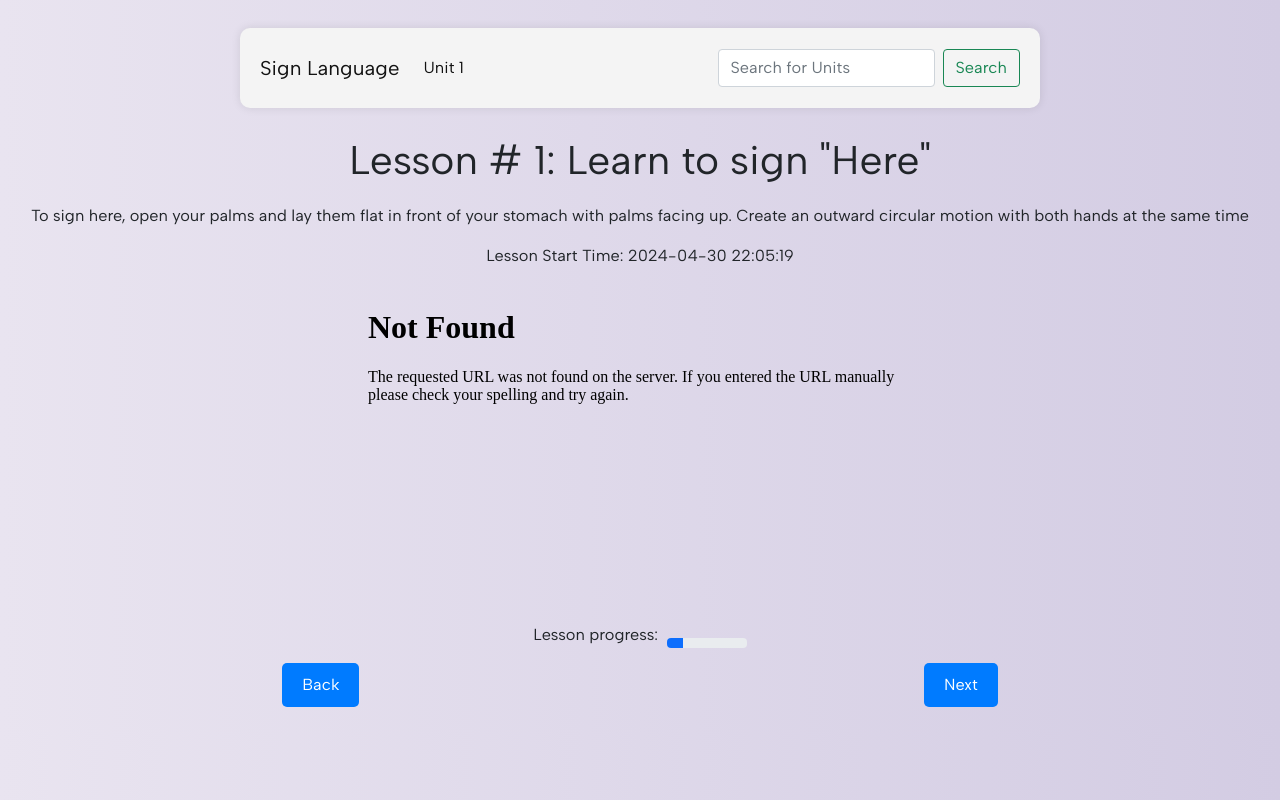
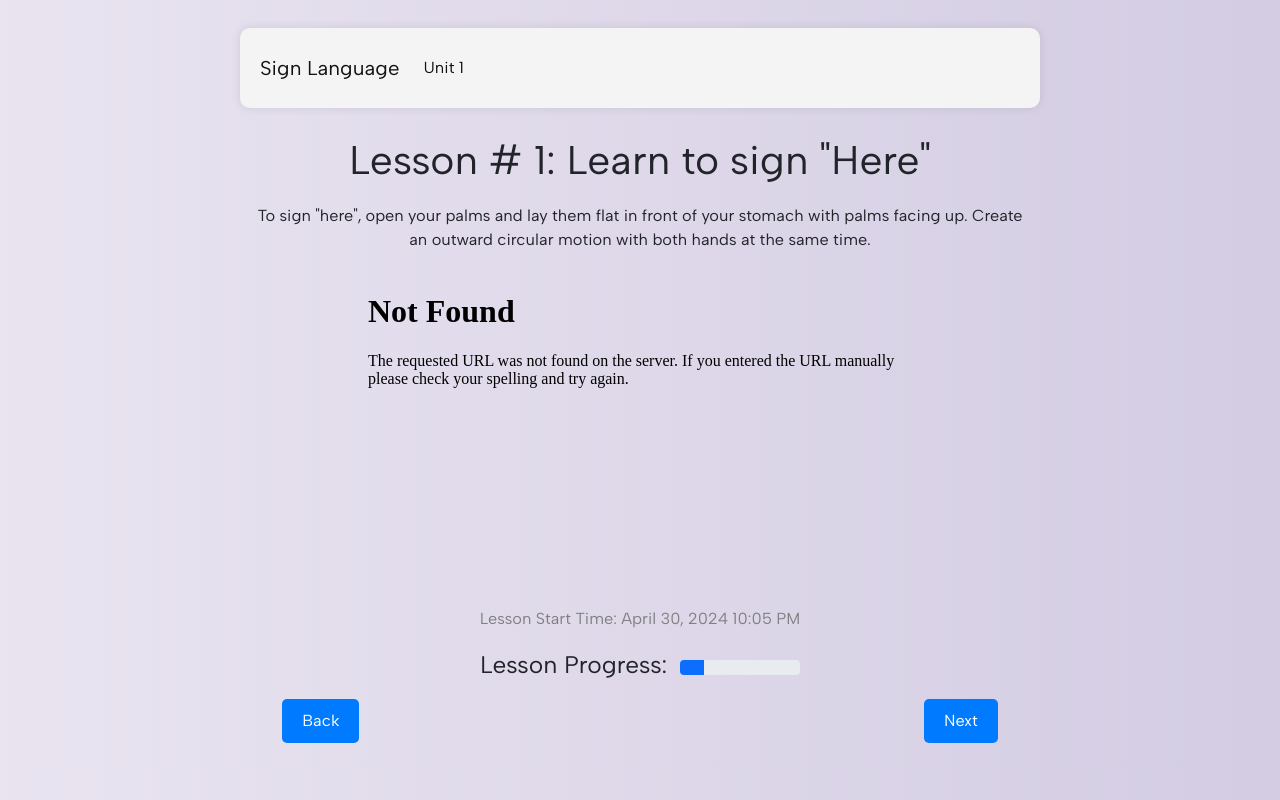
Before and after one commit to shreeyapatell/uidesign-final, a Flask app: page /learn/1 in a window 1280 px wide. Run offline with Flask 3, Linux system fonts and the light colour scheme; some libraries are stand-ins or nearby versions.

Commit message:
changed font, formatting of learn page. made quiz videos embedded.

```diff
--- a/server.py
+++ b/server.py
@@ -8,7 +8,7 @@ lessons= {
     "1": {"lesson_id": "1",
     "title": "Learn to sign \"Here\"",
     "video": "/static/files/here.mp4",
-    "text": "To sign here, open your palms and lay them flat in front of your stomach with palms facing up. Create an outward circular motion with both hands at the same time",
+    "text": "To sign \"here\", open your palms and lay them flat in front of your stomach with palms facing up. Create an outward circular motion with both hands at the same time.",
     "next_lesson": "2",
     "prev_lesson": "beg"
     },
@@ -36,7 +36,7 @@ lessons= {
     "5": {"lesson_id": "5",
     "title": "Learn to sign \"Go Forward\"",
     "video": "/static/files/proceed.mp4",
-    "text": "To sign \"go forward\", on both hands, extend all fingers and keep them together. Keep your palms facing towards you, and move both hands in a forward motion.",
+    "text": "To sign \"go forward\", on both hands, keep your palms facing towards you, with the fingers together and facing each other. Move both hands in a forward motion.",
     "next_lesson": "end",
     "prev_lesson": "4"
     }
@@ -46,35 +46,34 @@ lessons= {
 quiz_questions = {
     "1": {"quiz_id": "1",
     "title": "What is the sign for \"Behind\" ",
-    "video1": "https://www.youtube.com/embed/NJbkr3BerEU?si=McXm3adcEVxfoakx",
-    "video2": "https://www.youtube.com/embed/VoetY5cF1Oo?si=m4omJGl_KJk_wUao",
-    "video3": "https://www.youtube.com/embed/bsYCP5SEHSk?si=ucJd7EDJxQHm6A9Q",
-    "correct_answer": "https://www.youtube.com/embed/VoetY5cF1Oo?si=m4omJGl_KJk_wUao",
+    "video1": "/static/files/left.mp4",
+    "video2": "/static/files/behind.mp4",
+    "video3": "/static/files/proceed.mp4",
+    "correct_answer": "/static/files/behind.mp4",
     "next_q": "2",
     "prev_q": "beg"
     },
     "2": {
         "quiz_id": "2",
         "title": "What is the sign for \"Right\"",
-        "video1": "https://www.youtube.com/embed/VoetY5cF1Oo?si=Xcvr84frYjrnyXRo",
-        "video2": "https://www.youtube.com/embed/rVE_TKIclps?si=bwHg9Q2Es8s4uH5G",
-        "video3": "https://www.youtube.com/embed/0nq-8ZTXrFo?si=KlR82HUW6y5H70eT",
-        "correct_answer": "https://www.youtube.com/embed/0nq-8ZTXrFo?si=KlR82HUW6y5H70eT",
+        "video1": "/static/files/behind.mp4",
+        "video2": "/static/files/left.mp4",
+        "video3": "/static/files/right.mp4",
+        "correct_answer": "/static/files/right.mp4",
         "next_q": "3",
         "prev_q": "1"
     },
     "3": {
         "quiz_id": "3",
         "title": "What is the sign for \"Here\"",
-        "video1": "https://www.youtube.com/embed/rVE_TKIclps?si=t7pu1oFYsP6turCy",
-        "video2": "https://www.youtube.com/embed/2dALbgMQWmk?si=LSCFAD5jdV8bznOw",
-        "video3": "https://www.youtube.com/embed/NH2cqOYnQYY?si=PAVMxWhO-8-6SnSf",
-        "correct_answer": "https://www.youtube.com/embed/2dALbgMQWmk?si=LSCFAD5jdV8bznOw",
+        "video1": "/static/files/left.mp4",
+        "video2": "/static/files/here.mp4",
+        "video3": "/static/files/proceed.mp4",
+        "correct_answer": "/static/files/here.mp4",
         "next_q": "end",
         "prev_q": "2"
     }
 }
-
 
 # Routes
 @app.route('/')
@@ -94,7 +93,7 @@ def learn(lesson_id):
     lesson['progress'] = progress
 
     # Add start time
-    lesson['start_time'] = datetime.datetime.now().strftime("%Y-%m-%d %H:%M:%S")
+    lesson['start_time'] = datetime.datetime.now().strftime("%B %d, %Y %I:%M %p")
 
     return render_template('learn.html', lesson=lesson)
 
--- a/static/main.css
+++ b/static/main.css
@@ -79,9 +79,9 @@ p {
 }
 
 .progress {
-    height: 10px;
-    width: 80px;
-    margin-top: 0;
+    height: 15px;
+    width: 120px;
+    margin-bottom: 12px;
 
 }
 
@@ -90,3 +90,11 @@ p {
     justify-content: center;
     align-items: center;
 }
+#lesson-text{
+    max-width: 60%;
+    margin: 0 auto;
+}
+
+#lesson-time{
+    color: grey;
+}
--- a/templates/header.html
+++ b/templates/header.html
@@ -30,12 +30,6 @@
                     <div class="navbar-nav">
                         <a id="dark-unit-text" class="nav-link" href="/learn/1">Unit 1</a>
                     </div>
-                    <div class="navbar-nav">
-                    <form id="searchForm" action="/" method="POST" class="d-flex">
-                        <input id="searchInput" class="form-control me-2" type="search" placeholder="Search for Units">
-                        <button class="btn btn-outline-success" type="submit">Search</button>
-                    </form>
-                    </div>
                 </div>
             </div>
         </nav>
--- a/templates/learn.html
+++ b/templates/learn.html
@@ -23,12 +23,13 @@
         })
     </script>
     <h1>Lesson # {{lesson.lesson_id}}: {{lesson.title}}</h1>
-    <p>{{lesson.text}}</p>
-    <p>Lesson Start Time: {{ lesson.start_time }}</p> <!-- Display start time -->
+    <p id="lesson-text">{{lesson.text}}</p>
+
     <iframe width="560" height="315" src="{{ lesson.video }}" title="Video player" frameborder="0" allow="accelerometer; autoplay; clipboard-write; encrypted-media; gyroscope; picture-in-picture" allowfullscreen></iframe>
+    <p id="lesson-time">Lesson Start Time: {{ lesson.start_time }}</p>
     <!-- Progress bar -->
     <div class="progress-container">
-        <p>Lesson progress: &nbsp </p>
+        <p id="lesson-progress" style="font-size: 24px;">Lesson Progress: &nbsp;</p>
         <div class="progress">
             <div class="progress-bar" role="progressbar" style="width: {{ lesson.progress }}%;" aria-valuenow="{{ lesson.progress }}" aria-valuemin="0" aria-valuemax="100"></div>
         </div>
--- a/templates/quiz.html
+++ b/templates/quiz.html
@@ -12,7 +12,7 @@
     });
   </script>
   <div class="container">
-    <h1>Quiz Question # {{ question.quiz_id }}: {{ question.title }}</h1>
+    <h1>Quiz Question # {{ question.quiz_id }}: {{ question.title }}?</h1>
     <form method="post" action="/quiz/{{ question.quiz_id }}">
         <br><br>
         <div class="row">
```
Also changed, not shown: templates/layout.html (+4 -4 lines).
